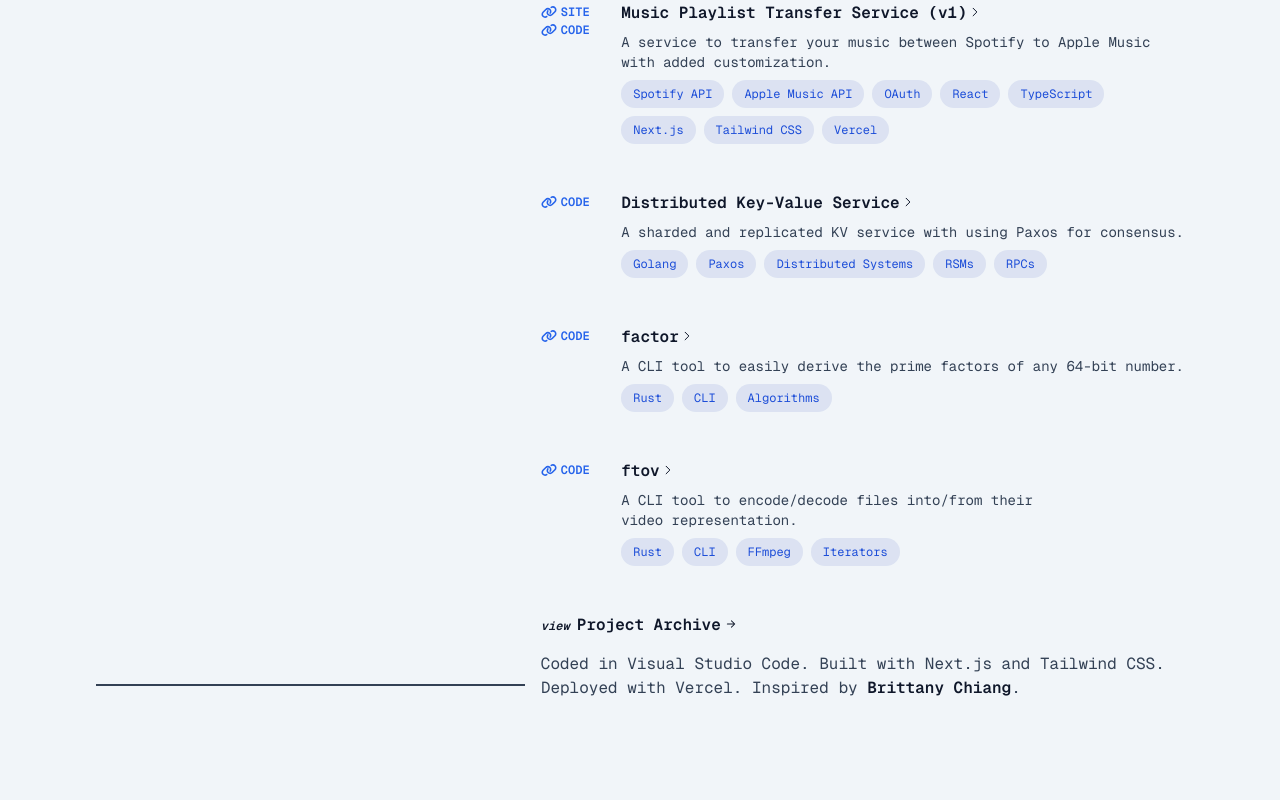
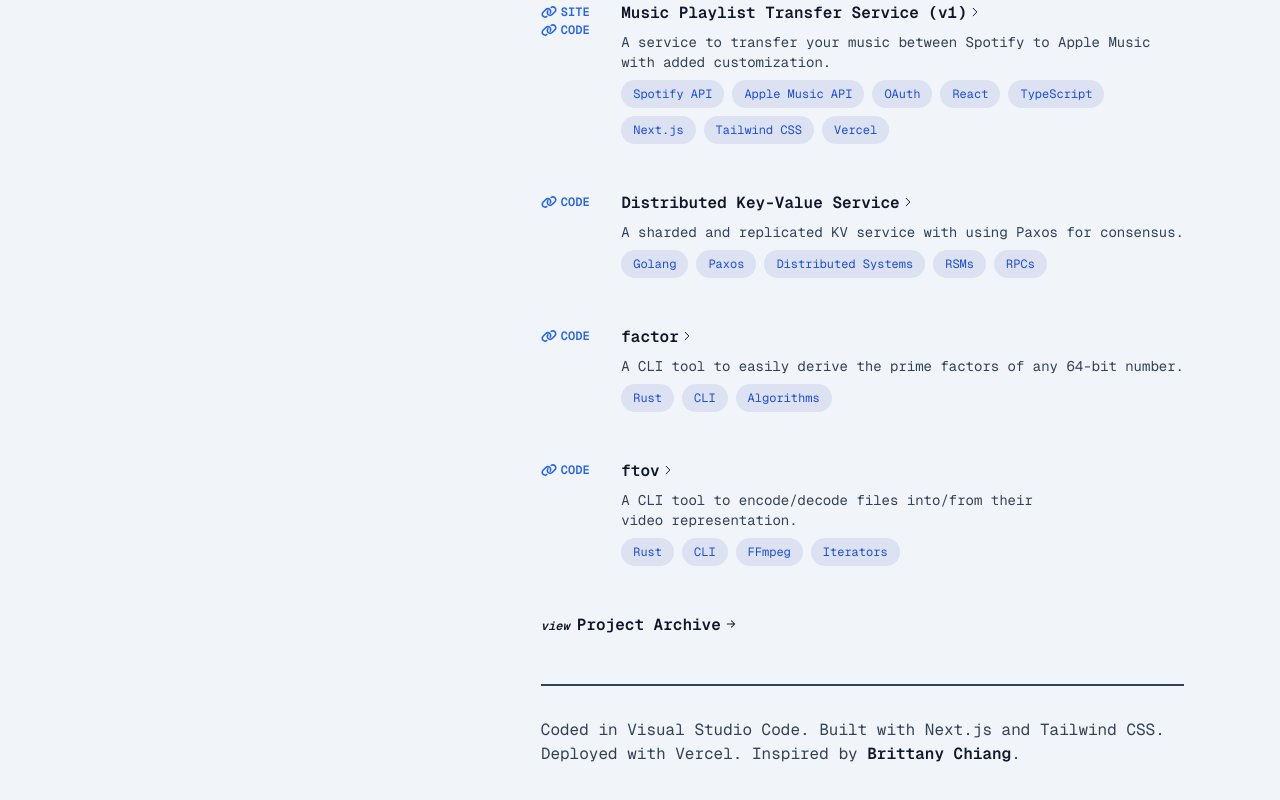
Before and after one commit to brendonzimmer/site, a Next.js app: page / in a window 1280 px wide. Shown: the part 1067-1867 px from the top of the page. Before the commit the page ends 1833 px from the top, so only its background shows below. Built offline with nearby package versions, Linux system fonts and the light colour scheme.

Commit message:
fix homepage footer

```diff
--- a/src/app/page.tsx
+++ b/src/app/page.tsx
@@ -20,8 +20,10 @@
         <Projects />
       </main>
 
-      <Separator className="my-8" />
-      <Footer />
+      <div className="col-start-2">
+        <Separator className="my-8" />
+        <Footer />
+      </div>
     </div>
   );
 }
```
